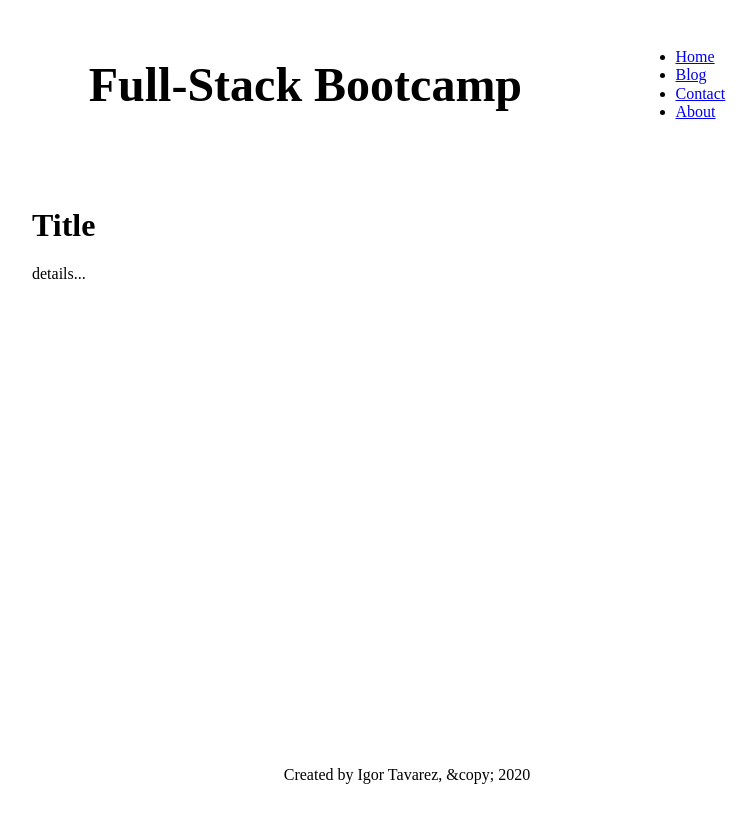
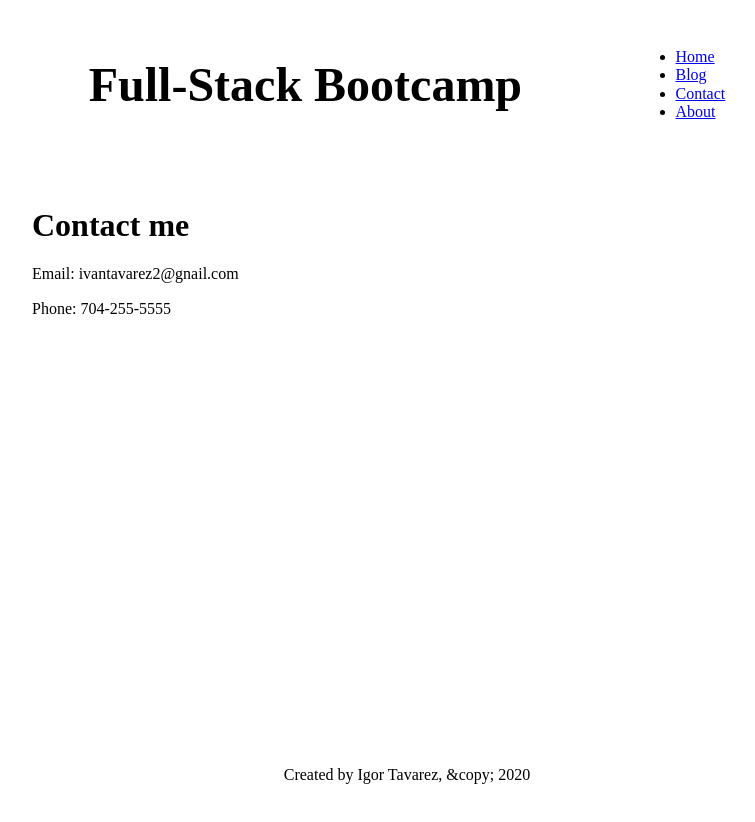
Before and after one commit to itava0/Gatsby-Bootcamp, a Gatsby site: page /contact in a window 1280 px wide. Shown: the whole page, without its empty margins (233-988 px from the left). Built offline with nearby package versions, Linux system fonts and the light colour scheme; Gatsby itself is replaced by a stand-in of ours.

Commit message:
Uptade the contact page

```diff
--- a/src/pages/contact.js
+++ b/src/pages/contact.js
@@ -5,8 +5,9 @@ import Layout from "../components/layout"
 const ContactPage = () => {
   return (
     <Layout>
-      <h1>Title</h1>
-      <p>details...</p>
+      <h1>Contact me</h1>
+      <p>Email: ivantavarez2@gnail.com</p>
+      <p>Phone: 704-255-5555</p>
     </Layout>
   )
 }
```
